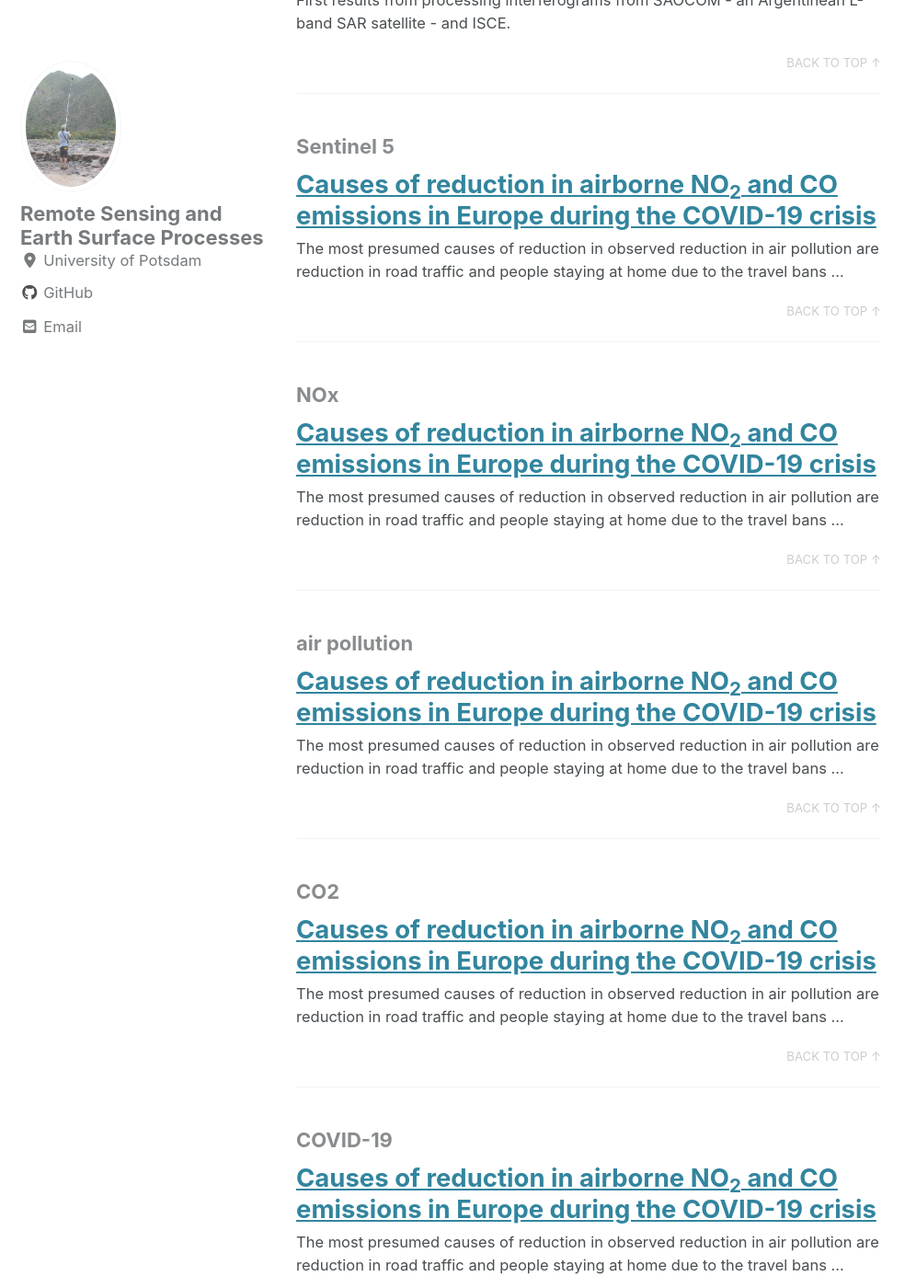
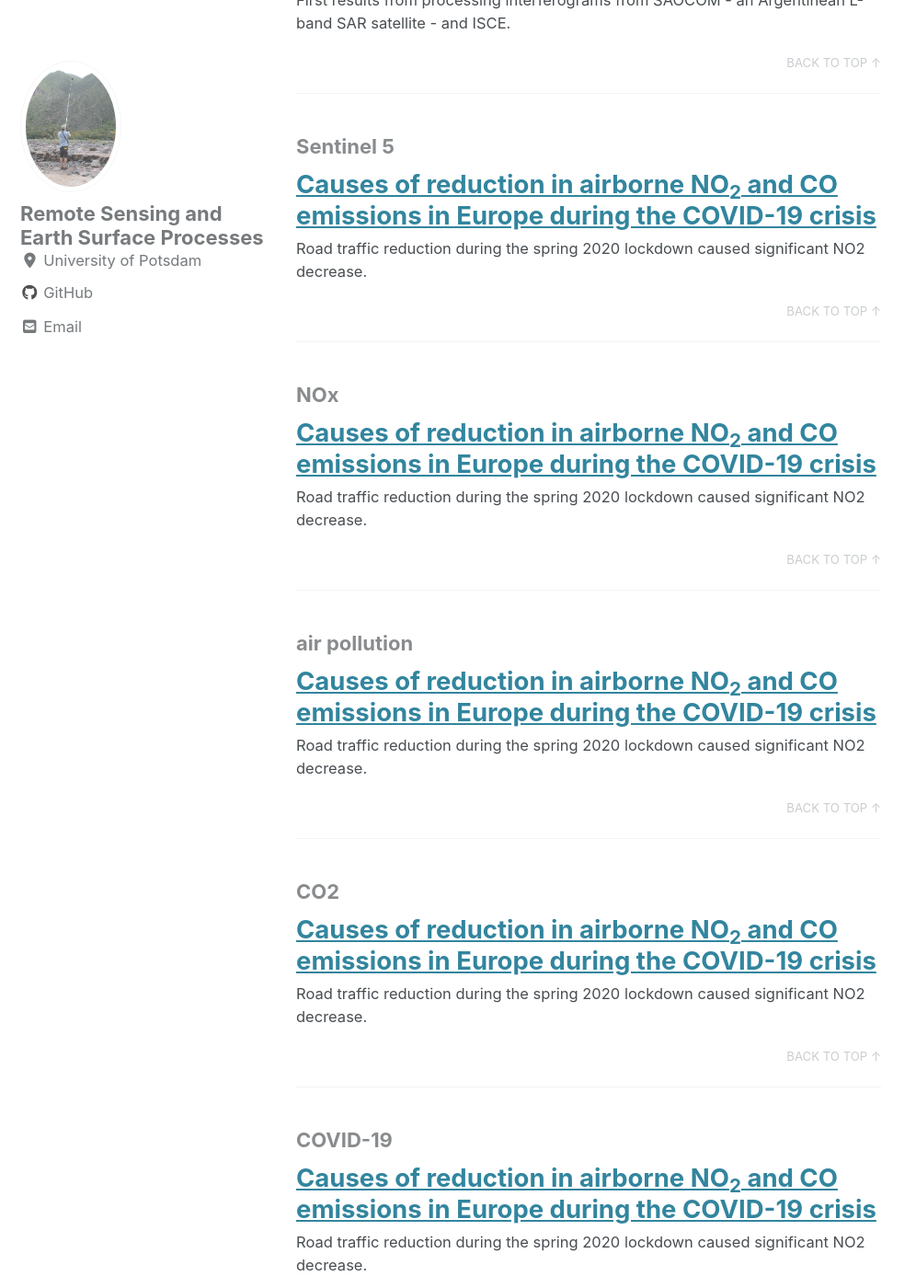
Before and after one commit to UP-RS-ESP/vacon.github.io, a Jekyll site: the page built from _pages/tag-archive.md, in a window 1280 px wide and 1400 px high, scrolled down 9413 px. Shown: the whole window at 92% size, without its empty margins (0-996 px from the left). Built offline with Jekyll 4.4.1, drawn with Linux system fonts in a browser that asks for light colours; cached includes are drawn as plain includes; nearby versions of some CDN libraries.

Commit message:
Dec-13 2020

```diff
--- a/_posts/2020-12-11-Sentinel5-NOx-Air-Pollution.md
+++ b/_posts/2020-12-11-Sentinel5-NOx-Air-Pollution.md
@@ -10,7 +10,7 @@
 header:
   overlay_image: https://github.com/UP-RS-ESP/up-rs-esp.github.io/raw/master/_posts/images/Bashini_Background.jpg
   overlay_filter: 0.3
-  caption: "Causes of reduction in airborne NO<sub>2</sub> and CO emissions in Europe during the COVID-19 crisis"
+  caption: "Conceptualized view of NO<sub>2</sub> emission trends in Europe during the COVID-19 crisis"
 read_time: false
 tags:
   - Sentinel 5
@@ -20,32 +20,39 @@
   - COVID-19
 ---
 
-The most presumed causes of reduction in observed reduction in air pollution are reduction in road traffic and people staying at home due to the travel bans imposed. In this analysis changes of NO<sub>2</sub> and CO emissions are compared against the three variables:
+Road traffic reduction during the spring 2020 lockdown caused significant NO<sub>2</sub> decrease.
 
-- The average population in Europe
-- Road density in Europe
-- Vessel routes density in the Mediterranean Sea and the black sea
+The most presumed causes of decrease in observed air pollution are reduction in road traffic and people staying at home due to the imposed travel bans. In this analysis, changes of NO<sub>2</sub> and CO emissions are compared against the three variables:
+
+- The average population in Europe;
+- Road density in Europe;
+- Vessel routes density in the Mediterranean Sea and the black sea.
 
 *This research was supervised by Prof. Dr. Bodo Bookhagen and Dr. Taylor Smith.*
 
-### Main air pollutants and their sources in Europe
+# Main air pollutants and their sources in Europe
 
 <a href="https://www.eea.europa.eu/publications/air-quality-in-europe-2019">EEA’s Air Quality 2019 report </a> illustrates the total emissions of pollutants in the EU-28, indexed as a percentage of their value in the reference year 2000. This report further gives an overview of each sector’s contribution to total emissions for all chosen pollutants in the EU-28, for 2017.
 
+<center>
+<figure>
+<a href="https://github.com/Bashinim/COVID19-EU/blob/main/Cropped%20Images/F.2.1.jp?raw=true"><img src="https://github.com/Bashinim/COVID19-EU/blob/main/Cropped%20Images/F.2.1.jpg?raw=true"></a> <figcaption>Trends in EU-28 emissions, 2000-2017 (as a % of 2000 levels): SO<sub>x</sub>, NO<sub>x</sub>, NH<sub>3</sub>, PM<sub>10</sub>, PM<sub>2.5</sub>, NMVOCs, CO, CH<sub>4</sub> and BC. Also for comparison EU-28 gross domestic product (GDP) is shown (GDP, expressed in chain linked volumes as a % of 2000 level. This shows that there were fewer emissions for each unit of GDP produced per year consecutively. Figure from <a href="https://www.eea.europa.eu/publications/air-quality-in-europe-2019">EEA’s Air Quality 2019 report </a>.</figcaption>
+</figure>
+</center>
 
-<a href="https://github.com/Bashinim/COVID19-EU/blob/main/Cropped%20Images/F.2.1.jp?raw=true"><img src="https://github.com/Bashinim/COVID19-EU/blob/main/Cropped%20Images/F.2.1.jpg?raw=true"></a>
-    <figcaption>Trends in EU-28 emissions, 2000-2017 (as a % of 2000 levels): SO<sub>x</sub>, NO<sub>x</sub>, NH<sub>3</sub>, PM<sub>10</sub>, PM<sub>2.5</sub>, NMVOCs, CO, CH<sub>4</sub> and BC. Also for comparison EU-28 gross domestic product (GDP) is shown (GDP, expressed in chain linked volumes as a % of 2000 level. This shows that there were fewer emissions for each unit of GDP produced per year consecutively.  </figcaption>
+<center>
+<figure>
+<a href="https://github.com/Bashinim/COVID19-EU/blob/main/Cropped%20Images/F.2.2.jpg?raw=true"><img src="https://github.com/Bashinim/COVID19-EU/blob/main/Cropped%20Images/F.2.2.jpg?raw=true"></a>
+    <figcaption>Contribution to EU-28 emissions from the main source sectors in 2017 of SO<sub>x</sub>, NO<sub>x</sub>, primary PM<sub>10</sub>, primary
+PM<sub>2.5</sub>, NH<sub>3</sub>, NMVOCs, CO, BC and CH<sub>4</sub>. The road transport sector was the most significant contributor to total NO<sub>x</sub> (nitrogen oxides is a generic term for the mono-nitrogen oxides NO and NO<sub>2</sub>) emissions and the second largest contributor for NO<sub>2</sub> emissions was the energy production and distribution sector. The highest and 50% contributor to total CO emissions was the commercial, institutional and households sector and the second largest contributor to total CO emissions was the transport sector. Figure from <a href="https://www.eea.europa.eu/publications/air-quality-in-europe-2019">EEA’s Air Quality 2019 report </a></figcaption>
     </figure> </center>
 
-<a href="https://github.com/Bashinim/COVID19-EU/blob/main/Cropped%20Images/F.2.2.jpg?raw=true"><img src="https://github.com/Bashinim/COVID19-EU/blob/main/Cropped%20Images/F.2.2.jpg?raw=true"></a>
-    <figcaption>Contribution to EU-28 emissions from the main source sectors in 2017 of SO<sub>x</sub>, NO<sub>x</sub>, primary PM<sub>10</sub>, primary
-PM<sub>2.5</sub>, NH<sub>3</sub>, NMVOCs, CO, BC and CH<sub>4</sub>. The road transport sector was the most significant contributor to total NO<sub>x</sub> (nitrogen oxides is a generic term for the mono-nitrogen oxides NO and NO<sub>2</sub>) emissions and the second largest contributor for NO<sub>2</sub> emissions was the energy production and distribution sector. The highest and 50% contributor to total CO emissions was the commercial, institutional and households sector and the second largest contributor to total CO emissions was the transport sector. </figcaption>
-    </figure> </center>
-
-The contributions from different emission source sectors to air pollutant concentrations and air pollution impacts depend not only on the amount of pollutants emitted but also on the proximity to the source, emission/dispersion conditions and other factors such as topography. Emission sectors with low emission heights, such as traffic and household emissions, generally make larger contributions to surface concentrations and health impacts in urban areas than emissions from high stacks.
+The contributions from different emission source sectors to air pollutant concentrations and air pollution impacts depend not only on the amount of pollutants emitted, but also on the proximity to the source, emission/dispersion conditions and other factors such as topography. Emission sectors with low emission heights, such as traffic and household emissions, generally make larger contributions to surface concentrations and health impacts in urban areas than emissions from high stacks.
 
 
-### Processing candidate variables
+# Processing candidate variables
+
+## Population Density
 
 <center>
 <figure>
@@ -107,18 +114,18 @@
     </figure> </center>
 
 
-### Processing air pollution variables
+# Processing air pollution variables
 
-In this analysis, the time between 1<sup>st</sup> of March 2020 to 31<sup>st</sup> of April 2020 is considered as the time where strict
-confinement policies were applied across Europe, thus as the <b>‘lock-down period’</b>.
+In this analysis, the time between 1<sup>st</sup> of March 2020 to 31<sup>st</sup> of April 2020 is the time where strict
+confinement policies were applied across Europe, and thus is considered as the <b>‘lock-down period’</b>.
 
-The following three variables are used to indicate the changes in  NO<sub>2</sub> and CO emissions. Data was preprocessed in Google Earth Engine (GEE) Code editor and further analysis was done with python.
+The following three variables are used to indicate the changes in  NO<sub>2</sub> and CO emissions. Data was preprocessed in Google Earth Engine (GEE) Code editor and further analysis was done with python:
 
-- Average NO<sub>2</sub> and CO emissions during Covid-19 in Europe
-- The slope of the time series change of NO<sub>2</sub> and CO emissions during the lock-down period
-- Percentage change of NO<sub>2</sub> and CO emissions during the lock-down period compared to the average values of the previous year in the same period
+- Average NO<sub>2</sub> and CO emissions during Covid-19 in Europe.
+- The slope of the time series change of NO<sub>2</sub> and CO emissions during the lock-down period.
+- Percentage change of NO<sub>2</sub> and CO emissions during the lock-down period compared to the average values of the previous year in the same period.
 
-Two videos below show the weekly average NO<sub>2</sub> and CO emissions from 1<sup>st</sup> of January to 31<sup>st</sup> of July 2020. Areas with no data values are displayed in black colour. Codes used to create the videos can be found here [<a href="https://code.earthengine.google.com/a968bd2c8a502ccba6a6af3dfc4f0eb6?noload=true">NO<sub>2</sub></a>,<a href="https://code.earthengine.google.com/c3e02c47cf15255a0f61baa9744fbe94?noload=true"> CO</a>].
+The two videos below show the weekly average NO<sub>2</sub> and CO emissions from 1<sup>st</sup> of January to 31<sup>st</sup> of July 2020. Areas with no data values are displayed in black colour. Codes used to create the videos can be found here [<a href="https://code.earthengine.google.com/a968bd2c8a502ccba6a6af3dfc4f0eb6?noload=true">NO<sub>2</sub></a>,<a href="https://code.earthengine.google.com/c3e02c47cf15255a0f61baa9744fbe94?noload=true"> CO</a>].
 
 <center>
 <figure>
@@ -139,22 +146,23 @@
     </figure> </center>
 
 
+<center>
 <figure>
     <a href="https://github.com/Bashinim/COVID19-EU/blob/main/Cropped%20Images/F.4.5.jpg?raw=true"><img src="https://github.com/Bashinim/COVID19-EU/blob/main/Cropped%20Images/F.4.5.jpg?raw=true"></a>
     <figcaption>Mean CO emission volumes during the lock-down period, during the previous two months and the same maps for 2019 emissions. The last two maps show the difference in CO mean values of the two periods in 2019 and 2020 respectively. Difference maps show reductions in Europe wide CO emissions in each following month. </figcaption>
     </figure> </center>
 
 
-<center><figure>
+<center> <figure>
     <a href="https://github.com/Bashinim/COVID19-EU/blob/main/Cropped%20Images/F.4.6.jpg?raw=true"><img src="https://github.com/Bashinim/COVID19-EU/blob/main/Cropped%20Images/F.4.6.jpg?raw=true"></a>
-    <figcaption>The slope of NO<sub>2</sub> emission data during the lock-down period. Negative slopes indicate reductions in NO<sub>2</sub> emission volumes and positive slopes indicate
+    <figcaption>The change (trend or slope) of NO<sub>2</sub> emission data during the lock-down period. Negative slopes indicate reductions in NO<sub>2</sub> emission volumes and positive slopes indicate
 increases in NO<sub>2</sub> emission volumes. </figcaption>
     </figure> </center>
 
 
 <center><figure>
     <a href="https://github.com/Bashinim/COVID19-EU/blob/main/Cropped%20Images/F.4.7.jpg?raw=true"><img src="https://github.com/Bashinim/COVID19-EU/blob/main/Cropped%20Images/F.4.7.jpg?raw=true"></a>
-    <figcaption>The slope of CO emission data during the lock-down period. Negative slopes indicate reductions in CO emission volumes and positive slopes indicate increases in CO emission volumes. </figcaption>
+    <figcaption>The change (trend or slope) of CO emission data during the lock-down period. Negative slopes indicate reductions in CO emission volumes and positive slopes indicate increases in CO emission volumes. </figcaption>
     </figure> </center>
 
 
@@ -203,7 +211,7 @@
 during the lock-down.
 
 
-### Time series analysis
+# Time series analysis
 
 <center><figure>
     <a href="https://github.com/Bashinim/COVID19-EU/blob/main/Cropped%20Images/F.4.28.jpg?raw=true"><img src="https://github.com/Bashinim/COVID19-EU/blob/main/Cropped%20Images/F.4.28.jpg?raw=true"></a>
@@ -212,8 +220,7 @@
 
 <center><figure>
     <a href="https://github.com/Bashinim/COVID19-EU/blob/main/Cropped%20Images/F.4.30.jpg?raw=true"><img src="https://github.com/Bashinim/COVID19-EU/blob/main/Cropped%20Images/F.4.30.jpg?raw=true"></a>
-    <figcaption>NO<sub>2</sub> emission time series and the smoothened series change in Barcelona-Spain, Venice-Italy and ˙Istanbul-
-Turkey, and VD of these places. NO<sub>2</sub> emissions have dropped significantly during the lock-down period in all these places. Similar to the above figure, this drop has also started in mid March but it continues until the end of July with some irregular spikes in between.</figcaption>
+    <figcaption>NO<sub>2</sub> emission time series and the smoothened series change in Barcelona-Spain, Venice-Italy and Istanbul-Turkey, and VD of these places. NO<sub>2</sub> emissions have dropped significantly during the lock-down period in all these places. Similar to the above figure, this drop has also started in mid March but it continues until the end of July with some irregular spikes in between.</figcaption>
     </figure> </center>
 
 
@@ -224,18 +231,18 @@
 
 
 
-### Key takeaways
+# Key takeaways
 
 
-- Road traffic reduction has been the primary cause of the reduction in NO<sub>2</sub> emissions during the lock-down period in Europe.
+- Road traffic reduction has been the primary cause of the decrease in NO<sub>2</sub> emissions during the lock-down period in Europe.
 
-- The places that have higher drops in NO<sub>2</sub> volumes during the confinement period have higher road, vessel and population densities.
+- The places that have higher decreases in NO<sub>2</sub> volumes during the confinement period have higher road, vessel, and population densities.
 
-- Road, vessel and population density data do not provide strong reasoning for the reduction in CO emissions due to two reasons:
+- Road, vessel, and population density data do not provide strong reasoning for the reduction in CO emissions due to several reasons:
 
 	1. CO is a highly dispersing gas, and therefore, it might not be a good approach to compare the geographical location of the sensed CO gas and its sources
 
-	1. People staying at home during lock-down could have created events that have both positive and negative effects on changes in CO emission levels.
+	2. People staying at home during lock-down could have created events that have both positive and negative effects on changes in CO emission levels.
 
 - It would add further insights to this analysis if the locations of the industries that contribute to a high level of NO<sub>2</sub> and CO emissions in Europe could be checked against the changes in CO and NO<sub>2</sub> emission levels in these locations during the lock-down period because 50% of the CO emissions and 8% of NO<sub>2</sub> emissions are coming from commercial
 institutions.
```
Also changed, not shown: other parts of _posts/2020-12-11-Sentinel5-NOx-Air-Pollution.md (+2 -2 lines).
